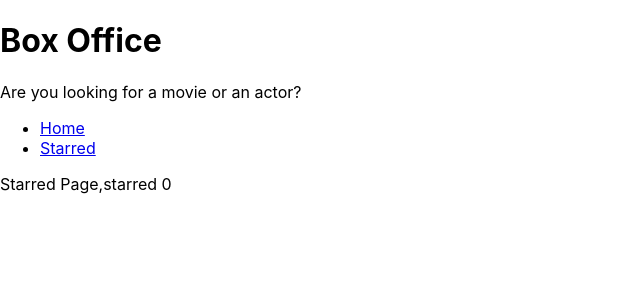
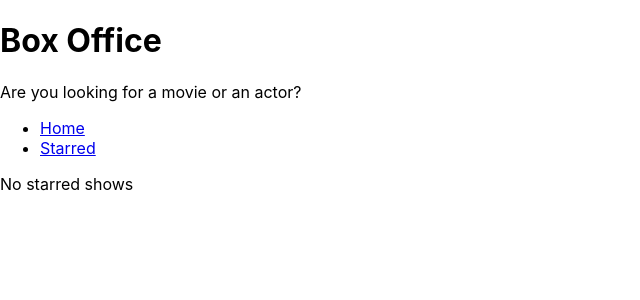
Before and after one commit to ParinShah2312/Box-Office-App, a React (Create React App) app: page /starred in a window 1280 px wide. Shown: the top 300 px of the page, without its empty margins (0-640 px from the left). Built offline with nearby package versions, Linux system fonts and the light colour scheme.

Commit message:
fetch starred shows

```diff
--- a/src/api/tvmaze.js
+++ b/src/api/tvmaze.js
@@ -12,3 +12,9 @@
 
 export const getShowById = showId =>
   apiGet(`/shows/${showId}?embed[]=seasons&embed[]=cast`);
+
+export const getShowsByIds = async showIds => {
+  const promises = showIds.map(showId => getShowById(showId));
+
+  return Promise.all(promises);
+};
--- a/src/pages/Starred.jsx
+++ b/src/pages/Starred.jsx
@@ -1,8 +1,33 @@
+import { useQuery } from '@tanstack/react-query';
 import { useStarredShows } from '../components/lib/useStarredShows';
+import { getShowsByIds } from '../api/tvmaze';
+import ShowGrid from '../components/shows/ShowGrid';
 
 const Starred = () => {
-  const [starredShows] = useStarredShows();
-  return <div>Starred Page,starred {starredShows.length}</div>;
+  const [starredShowsIds] = useStarredShows();
+
+  const { data: starredShows, error: starredShowsError } = useQuery({
+    queryKey: ['starred', starredShowsIds],
+    queryFn: () =>
+      getShowsByIds(starredShowsIds).then(result =>
+        result.map(show => ({ show }))
+      ),
+    refetchOnWindowFocus: false,
+  });
+
+  if (starredShows?.length === 0) {
+    return <div>No starred shows</div>;
+  }
+
+  if (starredShows?.length > 0) {
+    return <ShowGrid shows={starredShows} />;
+  }
+
+  if (starredShowsError) {
+    return <div>Error occured:{starredShowsError.message}</div>;
+  }
+
+  return <div>Shows are loading</div>;
 };
 
 export default Starred;
```
Also changed, not shown: 1 other file (tests, documents, lock files or other folders).
